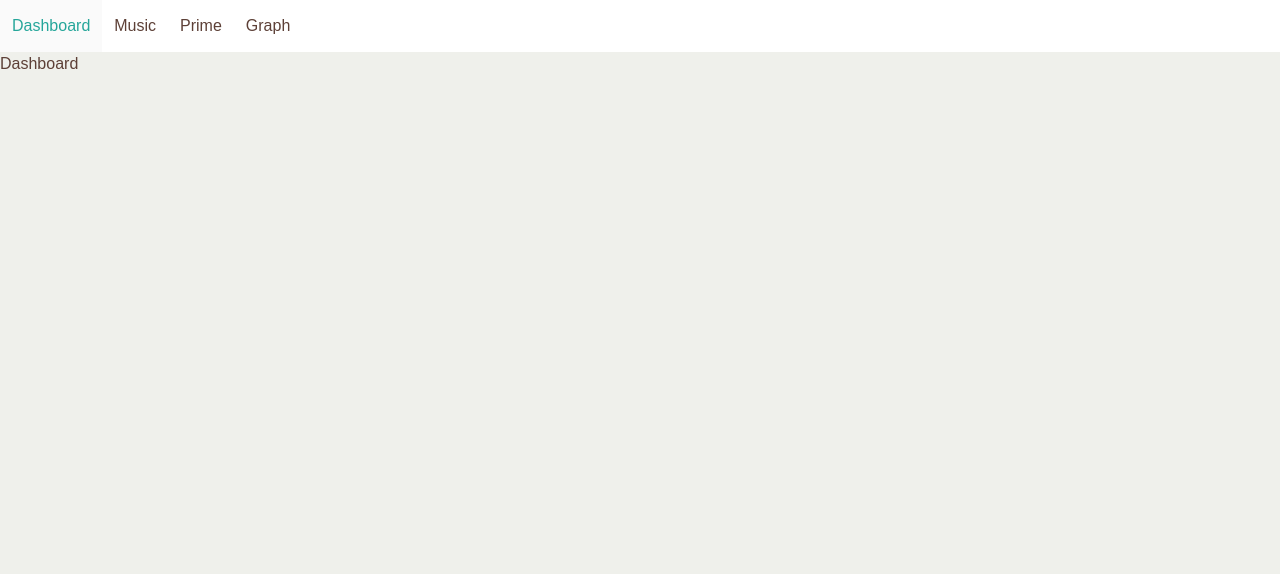
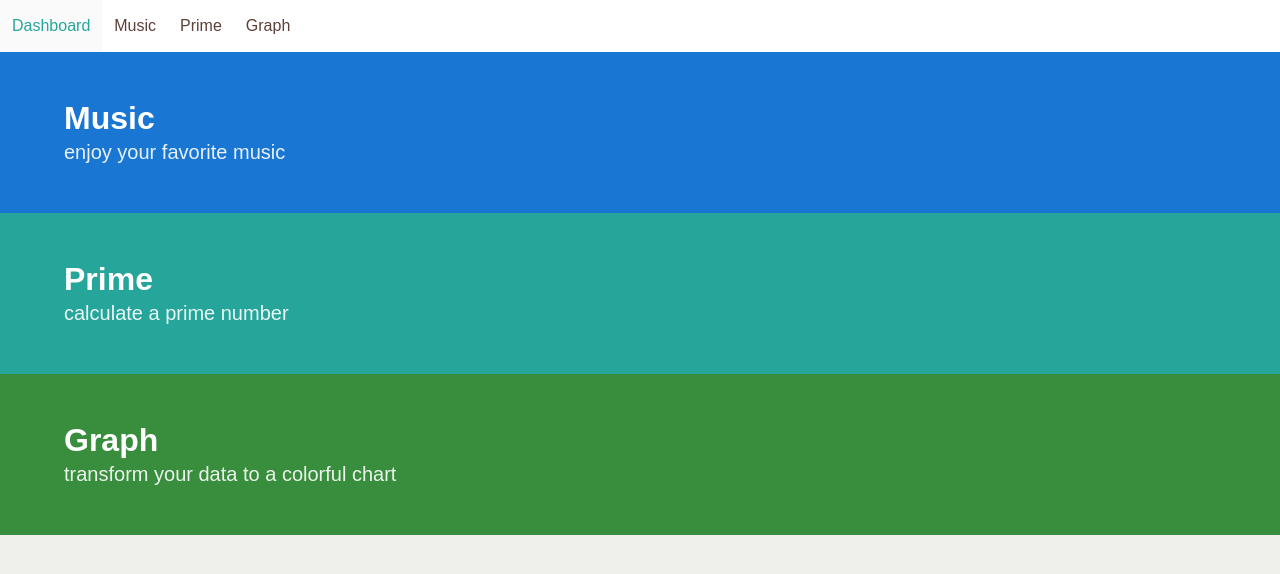
Before and after one commit to vladgalindo/hubstairs-tech-test, a React (Create React App) app: page / in a window 1280 px wide. Shown: the top 574 px of the page. Built offline with nearby package versions, Linux system fonts and the light colour scheme; a web font is replaced by a local one.

Commit message:
wrapping up the dashboard

```diff
--- a/src/components/dashboard/index.js
+++ b/src/components/dashboard/index.js
@@ -1,7 +1,31 @@
 import React, {Fragment} from 'react';
+import {menuItems} from '../menu-items';
 
-export const Dashboard = () => (
-    <Fragment>
-        <h1>Dashboard</h1>
-    </Fragment>
-);
+export const Dashboard = (props) => {
+
+    const goToUrl = (url) => {
+        props.history.push(url);
+    }
+
+    return (
+        <Fragment>
+            {
+                menuItems.map(item => (
+                    <section key={item.label} className={`hero is-${item.color}`} onClick={() => {goToUrl(item.url)}}>
+                        <div className="hero-body">
+                            <div className="container">
+                                <h1 className="title">
+                                    {item.label}
+                                </h1>
+                                <h2 className="subtitle">
+                                    {item.info}
+                                </h2>
+                            </div>
+                        </div>
+                    </section>
+                ))
+            }
+
+        </Fragment>
+    )
+}
```
